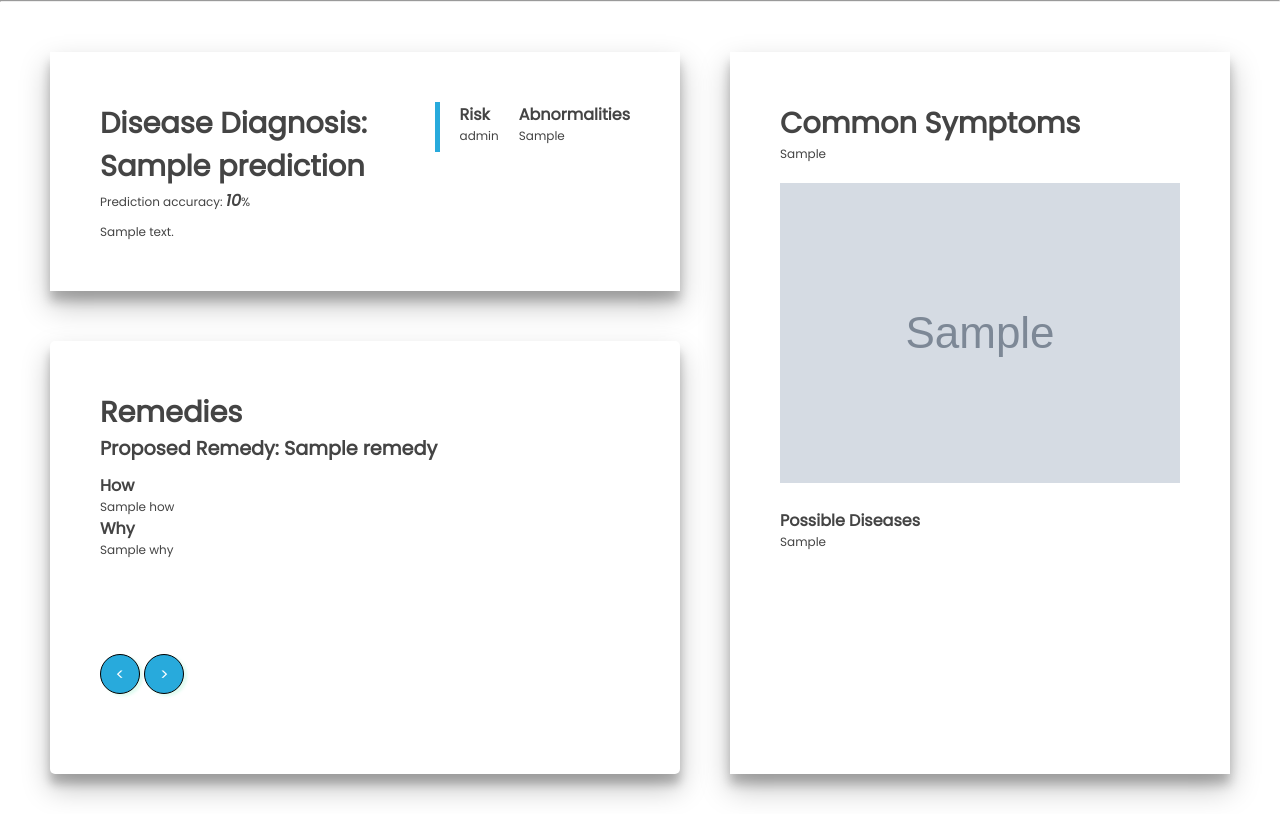
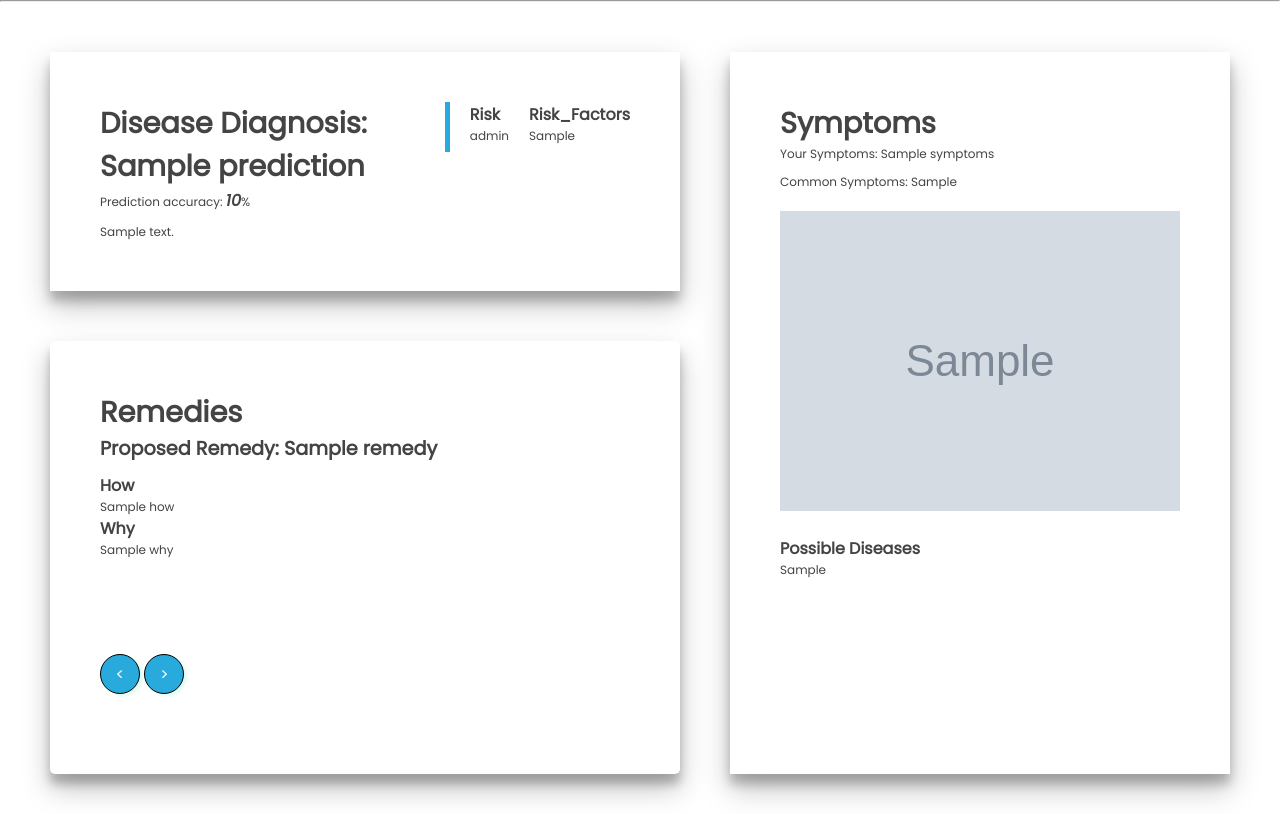
Before and after one commit to Dalubuhle-Dlamini/Diagnosis-App-Incomplete-, a Flask app: template Templates/result.html in a window 1280 px wide. Shown: the part 105-919 px from the top of the page. Run offline with Flask 3, Linux system fonts and the light colour scheme; the template is opened without the code that fills it: most values are stand-ins (such as "Sample title", 1, 10 or a date in 2020); grey boxes marked "Sample" are stand-in pictures; parts of the project's set-up code (start-up, migrations or seed data) failed here and were passed over.

Commit message:
Update result.html

```diff
--- a/Templates/result.html
+++ b/Templates/result.html
@@ -58,7 +58,7 @@
                         <p>{{ detail.Risk_Level }}</p>
                     </div>
                     <div class="details-div">
-                        <h4>Abnormalities</h4>
+                        <h4>Risk_Factors</h4>
                         <p>{{detail.Risk_Factors}}</p>
                     </div>
                     {% endfor %}
@@ -95,9 +95,10 @@
         </section>
         <section class="section-2">
             <div class="diagnosis">
-                <h1>Common Symptoms</h1>
+                <h1>Symptoms</h1>
+                <p style="margin-bottom: 10px;">Your Symptoms: {{ symptoms }}</p>
                 {% for dsymptom in dsymptoms %}
-                <p>{{ dsymptom.Common_Symptoms }}</p>
+                <p>Common Symptoms: {{ dsymptom.Common_Symptoms }}</p>
                 {% endfor %}
             </div>
             <div class="image" style="margin: 20px 0;">
```
